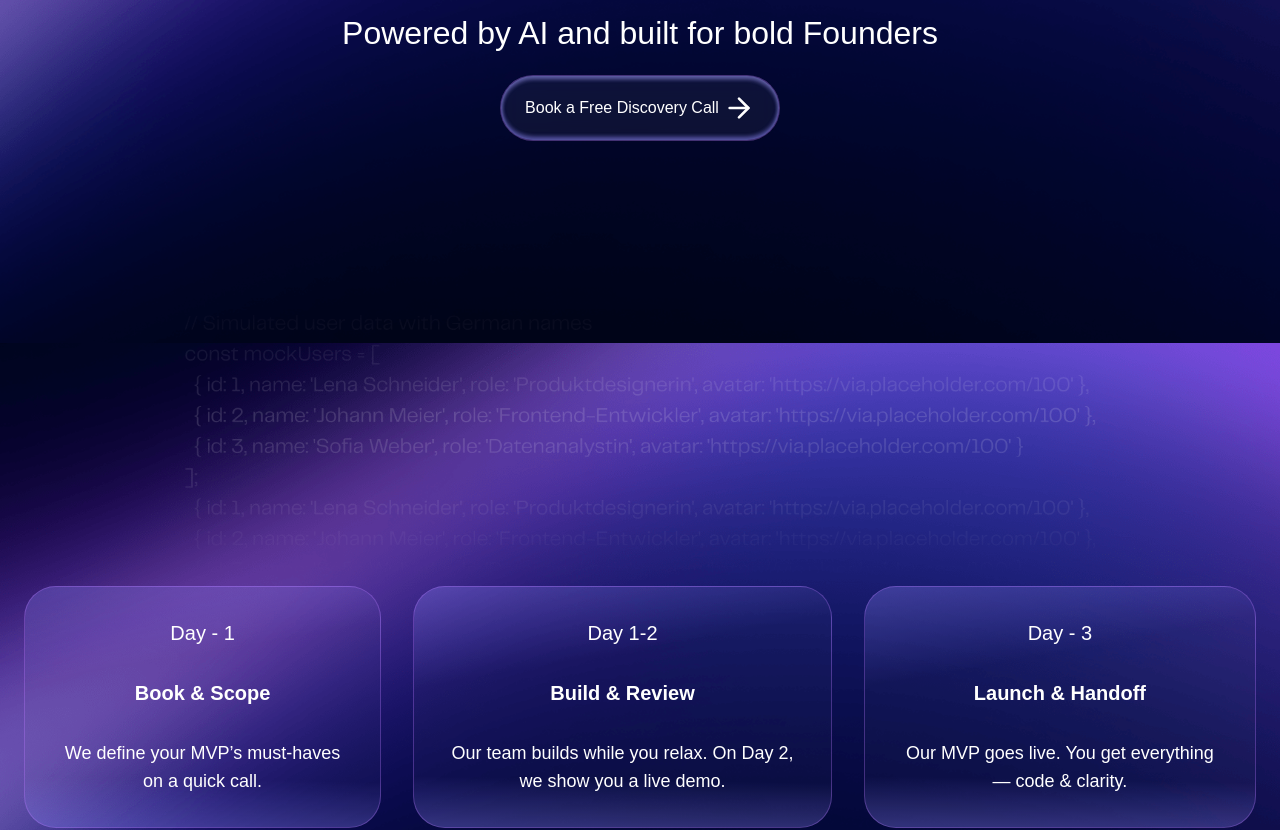
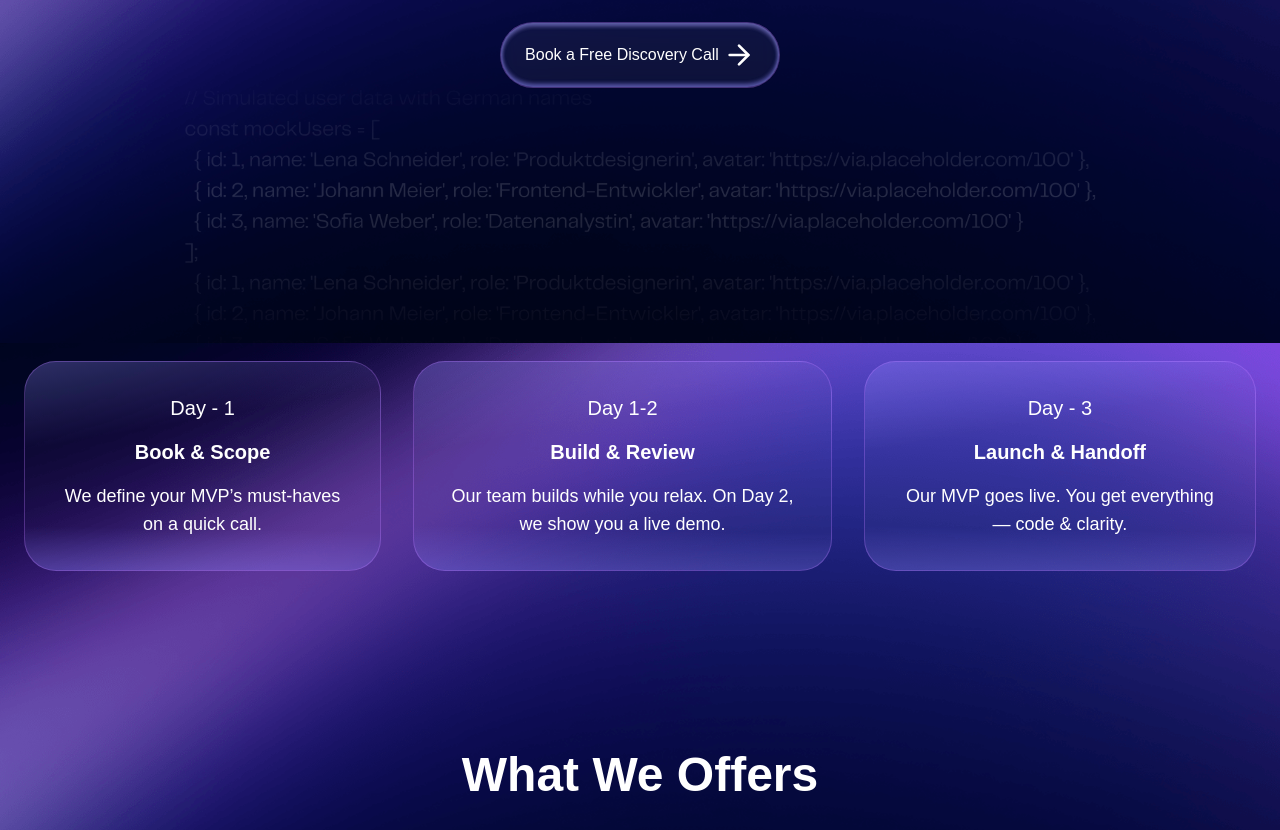
Before and after one commit to hamadshigri/MVP-Reactors-Landing-Page, a React (Vite) app: page / in a window 1280 px wide. Shown: the part 457-1287 px from the top of the page. Built offline with nearby package versions, Linux system fonts and the light colour scheme.

Commit message:
Fixed spacing

```diff
--- a/src/App.jsx
+++ b/src/App.jsx
@@ -18,7 +18,7 @@ function App() {
       <div className="bg-[url(/hero-bg.png)] bg-black bg-fixed flex items-center flex-col bg-cover bg-center px-[24px] m-auto pt-10">
         <Navbar />
         <Herosection />
-        <img src="/text-content.png" alt="Text Content" className="w-4/5 hidden sm:block object-contain px-4 -mt-[70px]" />
+        <img src="/text-content.png" alt="Text Content" className="w-4/5 hidden sm:block object-contain px-4" />
         <img src="/text-content-mobile.png" alt="Text Content" className="sm:hidden object-contain -mt-[50px]" />
         <Featuresection />
         <Offersection />
--- a/src/components/Featurebox.jsx
+++ b/src/components/Featurebox.jsx
@@ -1,7 +1,7 @@
 export default function FeatureBox({ day, title, description }) {
   return (
     <>
-    <div className="max-w-[392px] sm:max-w-[418.67px] gap-8 text-white rounded-4xl p-8 flex justify-center items-center bg-[linear-gradient(0deg,rgba(255,255,255,0.01),rgba(255,255,255,0.01)),linear-gradient(0deg,rgba(255,255,255,0.01),rgba(255,255,255,0.01)),linear-gradient(170deg,rgba(133,124,255,0.3)_0%,rgba(80,74,153,0)_32.45%),linear-gradient(348deg,rgba(133,124,255,0.3)_0.0%,rgba(80,74,153,0)_0.34%),linear-gradient(1deg,rgba(133,124,255,0.3)_1.21%,rgba(80,74,153,0)_20.66%)] flex-col border border-purple-400/30">
+    <div className="max-w-[392px] sm:max-w-[418.67px] gap-4 text-white rounded-4xl p-8 flex justify-center items-center bg-[linear-gradient(0deg,rgba(255,255,255,0.01),rgba(255,255,255,0.01)),linear-gradient(0deg,rgba(255,255,255,0.01),rgba(255,255,255,0.01)),linear-gradient(170deg,rgba(133,124,255,0.3)_0%,rgba(80,74,153,0)_32.45%),linear-gradient(348deg,rgba(133,124,255,0.3)_0.0%,rgba(80,74,153,0)_0.34%),linear-gradient(1deg,rgba(133,124,255,0.3)_1.21%,rgba(80,74,153,0)_20.66%)] flex-col border border-purple-400/30">
         <h4 className="text-base sm:text-xl font-display">Day {day}</h4>
         <h2 className="text-xl 2xl:text-2xl font-bold font-display">{title}</h2>
         <p className="text-lg 2xl:text-xl text-white text-center font-display">{description}</p>
--- a/src/components/Featuresection.jsx
+++ b/src/components/Featuresection.jsx
@@ -3,7 +3,7 @@ import FeatureBox from '../components/Featurebox';
 export default function Featuresection() {
     return (
         <>
-            <div className="flex justify-center items-center gap-8 sm:max-w-[1360px] flex-wrap sm:flex-nowrap">
+            <div className="flex justify-center items-center gap-8 2xl:gap-[52px] sm:max-w-[1360px] flex-wrap sm:flex-nowrap">
                 <FeatureBox day="- 1" title="Book & Scope" description="We define your MVP’s must-haves on a quick call." />
                 <FeatureBox day="1-2" title="Build & Review" description="Our team builds while you relax. On Day 2, we show you a live demo." />
                 <FeatureBox day="- 3" title="Launch & Handoff" description="Our MVP goes live. You get everything — code & clarity." />
--- a/src/components/Herosection.jsx
+++ b/src/components/Herosection.jsx
@@ -3,7 +3,7 @@ import Button from "./Button";
 export default function Herosection() {
   return (
     <>
-      <div className="pt-6 flex flex-col justify-center items-center space-y-4 lg:h-screen max-w-[327px] sm:max-w-[1360px] m-auto">
+      <div className="pt-[213px] flex flex-col justify-center items-center space-y-4 max-w-[327px] sm:max-w-[1360px] m-auto">
         <img src="/logo.png" alt="MVP Reactors Logo" className="max-w-[125.47px] flex lg:hidden mb-[40px]"/>
         <h3 className="font-display font-normal text-base lg:text-2xl text-white">Welcome to MVP Reactors.com</h3>
         <h1 className="font-display font-bold text-white text-center text-[32px] lg:text-[48px] xl:text-[64px] ">From Idea to MVP in Just 3 Days 😜</h1>
```
